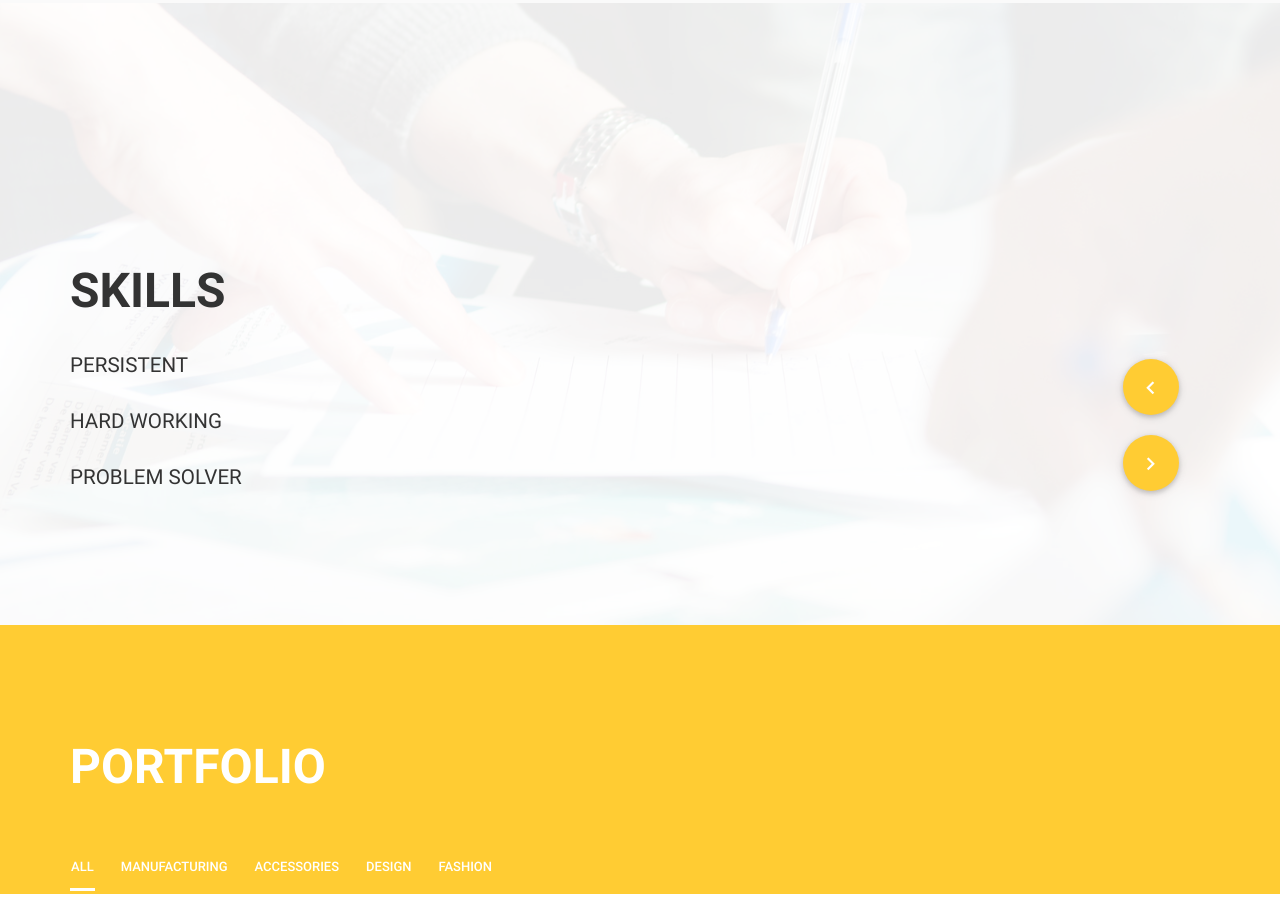
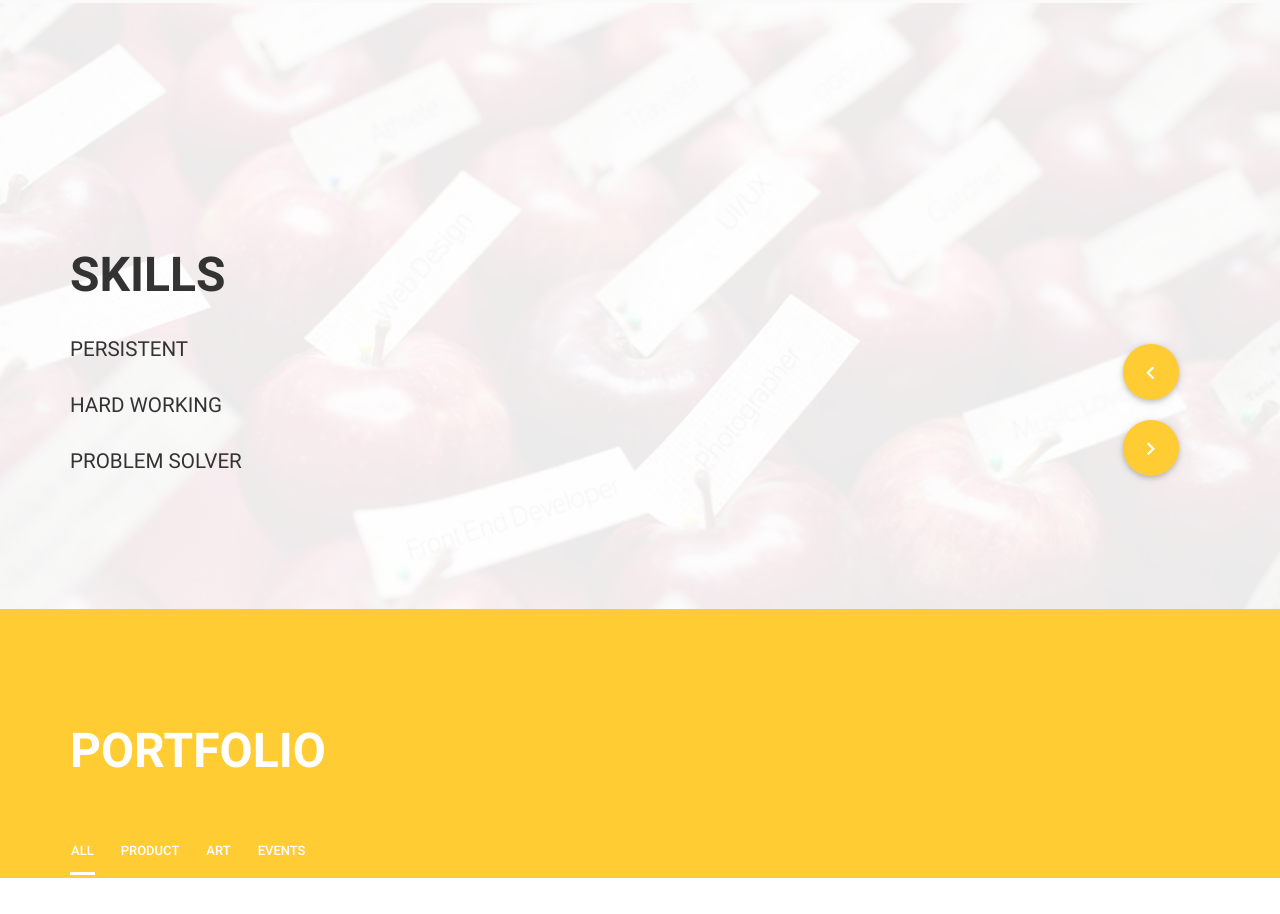
Before and after one commit to elizabethsn7/ekippV2, a plain HTML site: page index.html in a window 1280 px wide. Shown: the part 1266-2180 px from the top of the page. Drawn offline with nearby package versions, Linux system fonts and the light colour scheme; some packages are replaced by stand-ins of ours; files whose address does not match are found by name.

Commit message:
going from laptop to computer

```diff
--- a/assets/css/main.css
+++ b/assets/css/main.css
@@ -715,7 +715,7 @@ header.nav.hide-menu {
  ----------------------------------- */
 
 #skill {
-    background: url('../../images/skills-bg.jpg') no-repeat scroll center center / cover;
+    background: url('../../images/apples.png') no-repeat scroll center center / cover;
 }
 
 #skill .sec-overlay {
@@ -737,7 +737,7 @@ header.nav.hide-menu {
 }
 
 .skill-left {
-    margin-top: 136px;
+    margin-top: 120px;
 }
 
 .skill-left p {
--- a/index.html
+++ b/index.html
@@ -226,13 +226,11 @@
                 <ul class="inline-menu clearfix portfolio-category" id="portfolio-msnry-sort">
                   <li class="active"><a href="#" data-target="*">All</a>
                   </li>
-                  <li><a href="#" data-target=".category-1">Manufacturing</a>
+                  <li><a href="#" data-target=".category-1">Product</a>
                   </li>
-                  <li><a href="#" data-target=".category-2">Accessories</a>
+                  <li><a href="#" data-target=".category-2">Art</a>
                   </li>
-                  <li><a href="#" data-target=".category-3">Design</a>
-                  </li>
-                  <li><a href="#" data-target=".category-4">Fashion</a>
+                  <li><a href="#" data-target=".category-3">Events</a>
                   </li>
                 </ul>
               </div>
```
